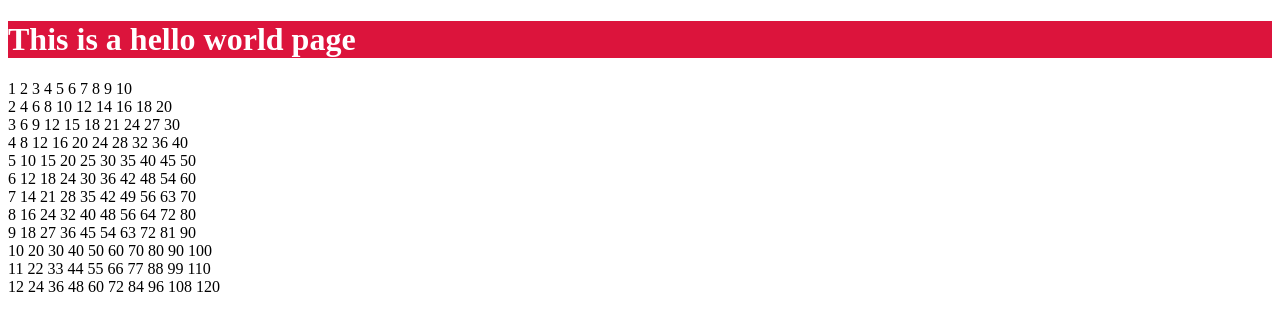
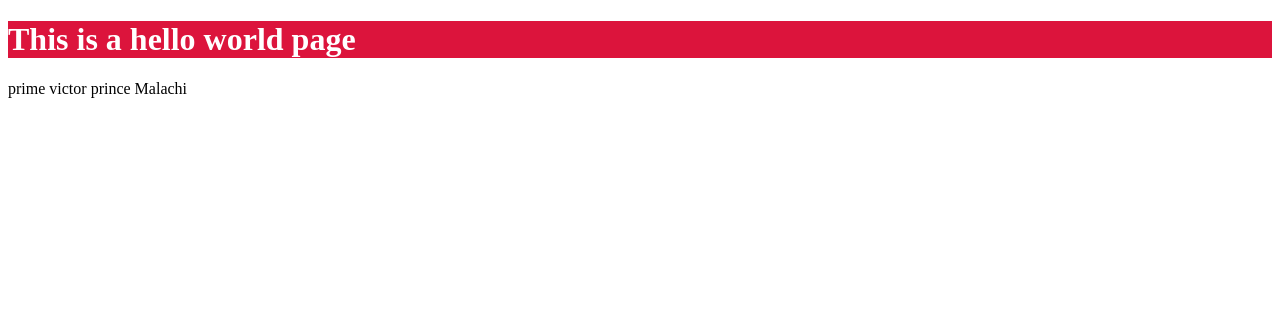
Before and after one commit to Nolwac/javascript-tutorials, a plain HTML site: page index.html in a window 1280 px wide. Drawn offline with Linux system fonts and the light colour scheme.

Commit message:
Practice a basic forloop

```diff
--- a/index.html
+++ b/index.html
@@ -13,16 +13,10 @@
 	<body>
 		<h1>This is a hello world page</h1>
 		<script type="text/javascript">
-		var num = 1;
-
-		while(num <= 12){
-		  var multiplier = 1;
-  		while(multiplier<=10){
-  		  document.write(num*multiplier+"  ");
-  		  multiplier++;
-  		}
-  		document.write("<br>");
-  		num++;
+		var students = ["prime", "victor", "prince", 'Malachi'];
+		for(var i = 0; i<students.length; i++){
+		  var name = students[i];
+		  document.write(name+"    ");
 		}
 		</script>
 	</body>
```
